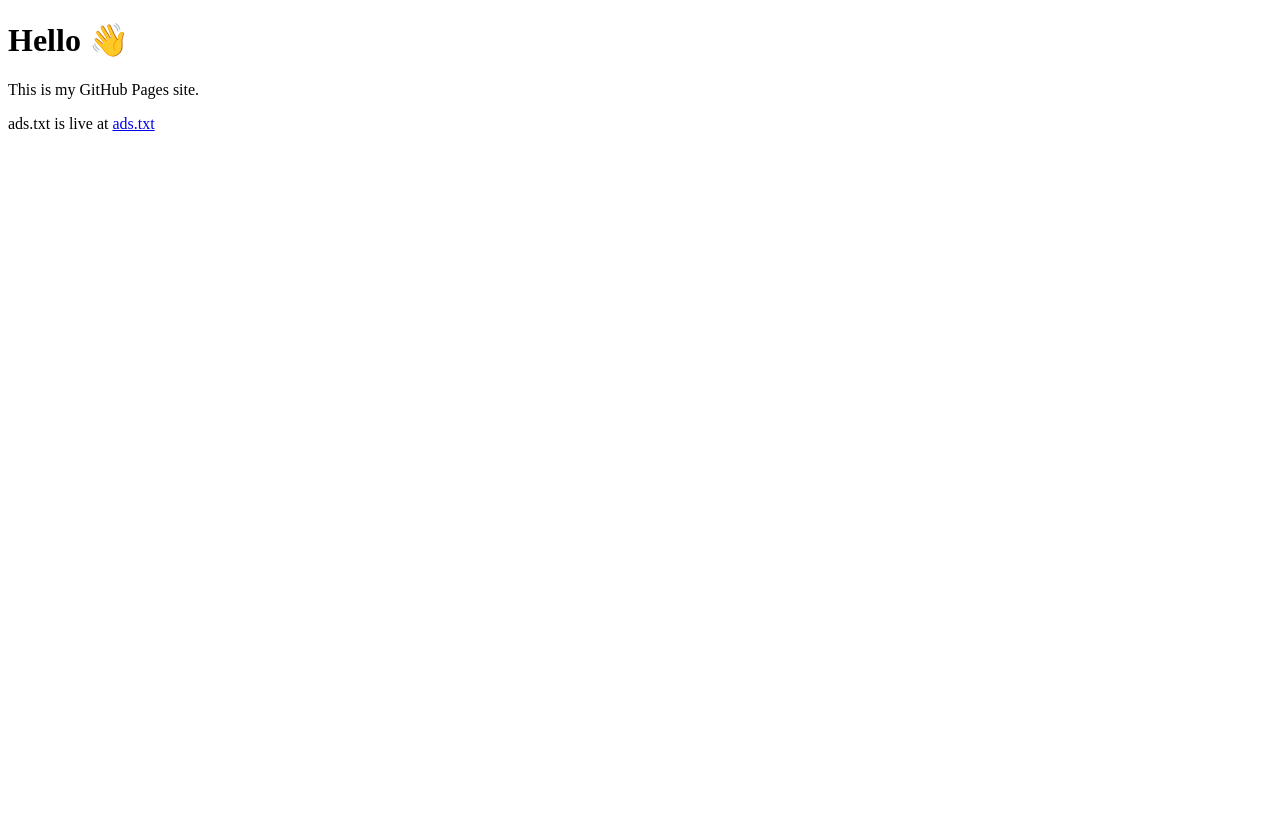
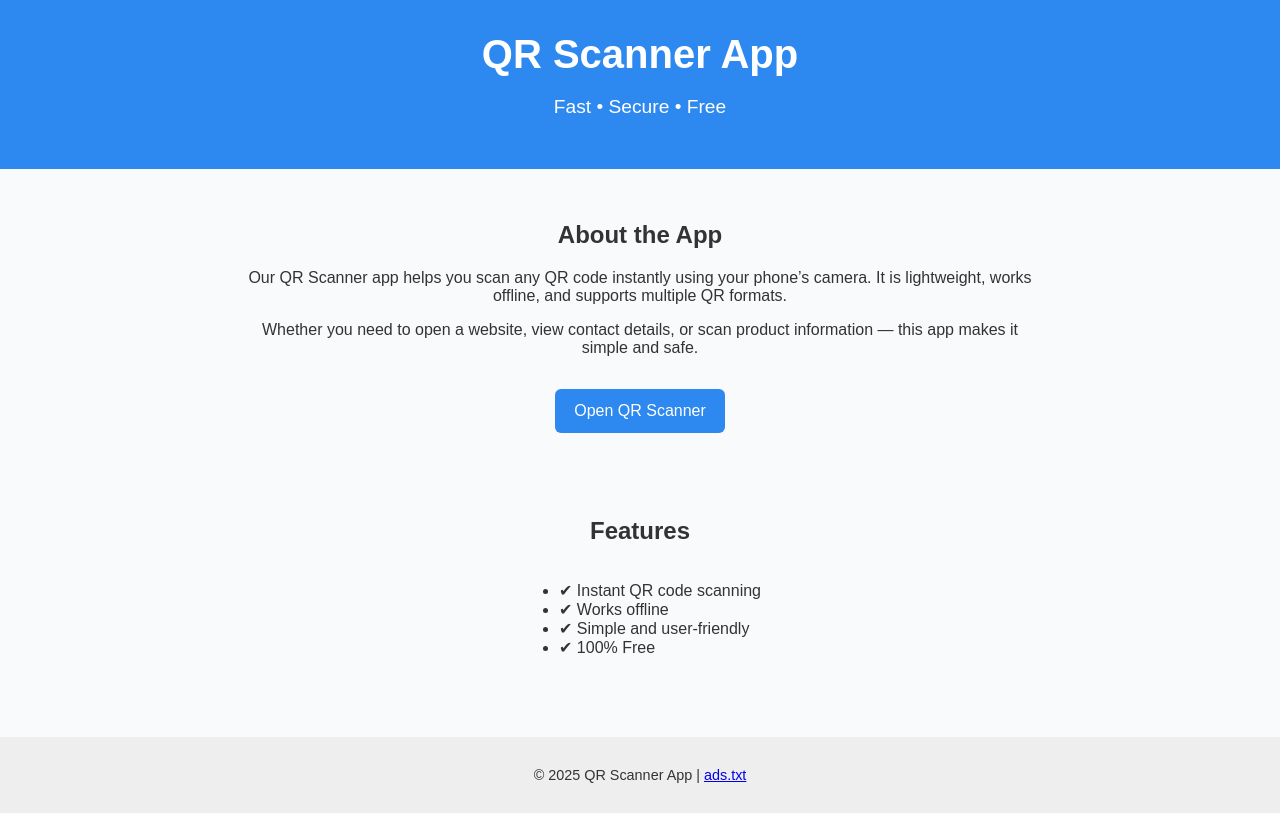
Before and after one commit to 07dkumar/qrscanner, a plain HTML site: page index.html in a window 1280 px wide. Drawn offline with Linux system fonts and the light colour scheme.

Commit message:
Update index.html

```diff
--- a/index.html
+++ b/index.html
@@ -1,12 +1,89 @@
 <!DOCTYPE html>
-<html>
+<html lang="en">
 <head>
   <meta charset="UTF-8">
-  <title>Welcome</title>
+  <meta name="viewport" content="width=device-width, initial-scale=1.0">
+  <title>QR Scanner App</title>
+  <style>
+    body {
+      font-family: Arial, sans-serif;
+      margin: 0;
+      padding: 0;
+      background: #f9fafc;
+      color: #333;
+      text-align: center;
+    }
+    header {
+      background: #2d89ef;
+      color: white;
+      padding: 2rem 1rem;
+    }
+    header h1 {
+      margin: 0;
+      font-size: 2.5rem;
+    }
+    header p {
+      font-size: 1.2rem;
+    }
+    section {
+      padding: 2rem 1rem;
+      max-width: 800px;
+      margin: auto;
+    }
+    footer {
+      margin-top: 2rem;
+      padding: 1rem;
+      background: #eee;
+      font-size: 0.9rem;
+    }
+    a.button {
+      display: inline-block;
+      padding: 0.8rem 1.2rem;
+      margin-top: 1rem;
+      background: #2d89ef;
+      color: white;
+      text-decoration: none;
+      border-radius: 6px;
+      transition: background 0.2s;
+    }
+    a.button:hover {
+      background: #1a5fb4;
+    }
+  </style>
 </head>
 <body>
-  <h1>Hello 👋</h1>
-  <p>This is my GitHub Pages site.</p>
-  <p>ads.txt is live at <a href="/ads.txt">ads.txt</a></p>
+
+  <header>
+    <h1>QR Scanner App</h1>
+    <p>Fast • Secure • Free</p>
+  </header>
+
+  <section>
+    <h2>About the App</h2>
+    <p>
+      Our QR Scanner app helps you scan any QR code instantly using your phone’s camera.
+      It is lightweight, works offline, and supports multiple QR formats.
+    </p>
+    <p>
+      Whether you need to open a website, view contact details, or scan product information —
+      this app makes it simple and safe.
+    </p>
+    <a href="https://07dkumar.github.io/qrscanner/" class="button">Open QR Scanner</a>
+  </section>
+
+  <section>
+    <h2>Features</h2>
+    <ul style="text-align:left; display:inline-block;">
+      <li>✔ Instant QR code scanning</li>
+      <li>✔ Works offline</li>
+      <li>✔ Simple and user-friendly</li>
+      <li>✔ 100% Free</li>
+    </ul>
+  </section>
+
+  <footer>
+    <p>&copy; 2025 QR Scanner App | <a href="/ads.txt">ads.txt</a></p>
+  </footer>
+
 </body>
 </html>
```
